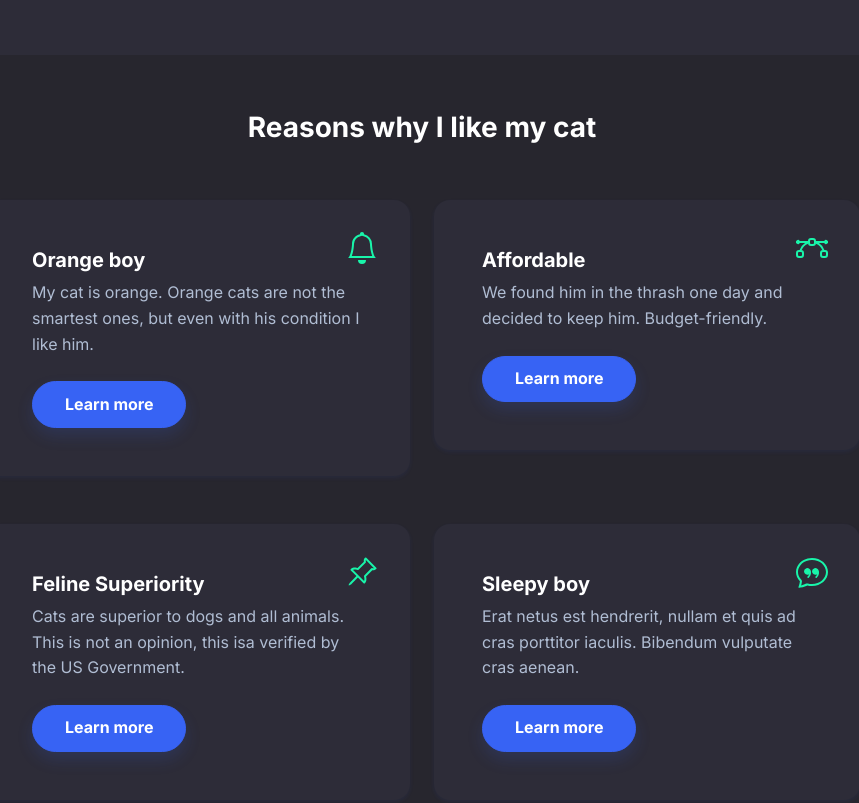
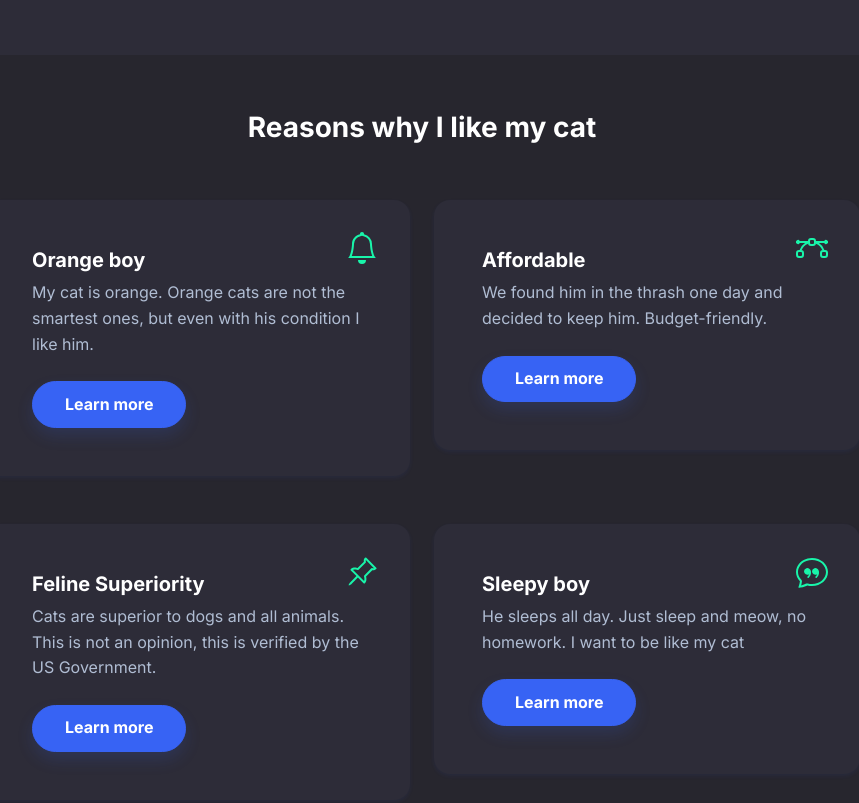
Before and after one commit to MarcosAracena/MarcosAracena.github.io, a plain HTML site: page index.html in a window 1280 px wide. Shown: the part 1551-2354 px from the top of the page, without its empty margins (218-1077 px from the left). Drawn offline with Linux system fonts and the light colour scheme.

Commit message:
Add files via upload

```diff
--- a/index.html
+++ b/index.html
@@ -86,7 +86,7 @@
                                         <path d="M9.828.722a.5.5 0 0 1 .354.146l4.95 4.95a.5.5 0 0 1 0 .707c-.48.48-1.072.588-1.503.588-.177 0-.335-.018-.46-.039l-3.134 3.134a5.927 5.927 0 0 1 .16 1.013c.046.702-.032 1.687-.72 2.375a.5.5 0 0 1-.707 0l-2.829-2.828-3.182 3.182c-.195.195-1.219.902-1.414.707-.195-.195.512-1.22.707-1.414l3.182-3.182-2.828-2.829a.5.5 0 0 1 0-.707c.688-.688 1.673-.767 2.375-.72a5.922 5.922 0 0 1 1.013.16l3.134-3.133a2.772 2.772 0 0 1-.04-.461c0-.43.108-1.022.589-1.503a.5.5 0 0 1 .353-.146zm.122 2.112v-.002.002zm0-.002v.002a.5.5 0 0 1-.122.51L6.293 6.878a.5.5 0 0 1-.511.12H5.78l-.014-.004a4.507 4.507 0 0 0-.288-.076 4.922 4.922 0 0 0-.765-.116c-.422-.028-.836.008-1.175.15l5.51 5.509c.141-.34.177-.753.149-1.175a4.924 4.924 0 0 0-.192-1.054l-.004-.013v-.001a.5.5 0 0 1 .12-.512l3.536-3.535a.5.5 0 0 1 .532-.115l.096.022c.087.017.208.034.344.034.114 0 .23-.011.343-.04L9.927 2.028c-.029.113-.04.23-.04.343a1.779 1.779 0 0 0 .062.46z"></path>
                                     </svg></div>
                                 <h5 class="fw-bold card-title">Feline Superiority</h5>
-                                <p class="text-muted card-text mb-4">Cats are superior to dogs and all animals. This is not an opinion, this isa verified by the US Government.</p><button class="btn btn-primary shadow" type="button">Learn more</button>
+                                <p class="text-muted card-text mb-4">Cats are superior to dogs and all animals. This is not an opinion, this is verified by the US Government.</p><button class="btn btn-primary shadow" type="button">Learn more</button>
                             </div>
                         </div>
                     </div>
@@ -98,7 +98,7 @@
                                         <path d="M7.066 6.76A1.665 1.665 0 0 0 4 7.668a1.667 1.667 0 0 0 2.561 1.406c-.131.389-.375.804-.777 1.22a.417.417 0 0 0 .6.58c1.486-1.54 1.293-3.214.682-4.112zm4 0A1.665 1.665 0 0 0 8 7.668a1.667 1.667 0 0 0 2.561 1.406c-.131.389-.375.804-.777 1.22a.417.417 0 0 0 .6.58c1.486-1.54 1.293-3.214.682-4.112z"></path>
                                     </svg></div>
                                 <h5 class="fw-bold card-title">Sleepy boy</h5>
-                                <p class="text-muted card-text mb-4">Erat netus est hendrerit, nullam et quis ad cras porttitor iaculis. Bibendum vulputate cras aenean.</p><button class="btn btn-primary shadow" type="button">Learn more</button>
+                                <p class="text-muted card-text mb-4">He sleeps all day. Just sleep and meow, no homework. I want to be like my cat</p><button class="btn btn-primary shadow" type="button">Learn more</button>
                             </div>
                         </div>
                     </div>
```
